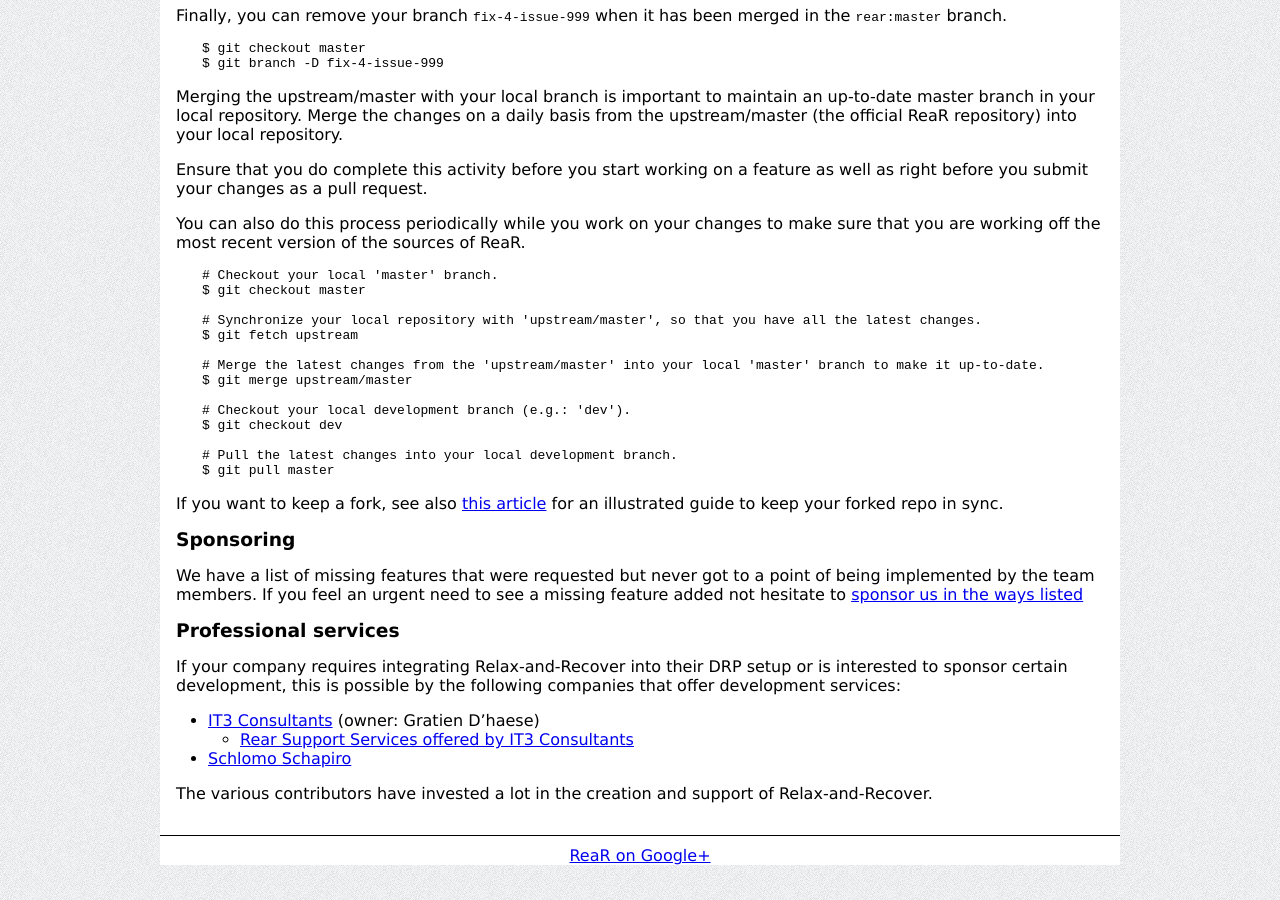
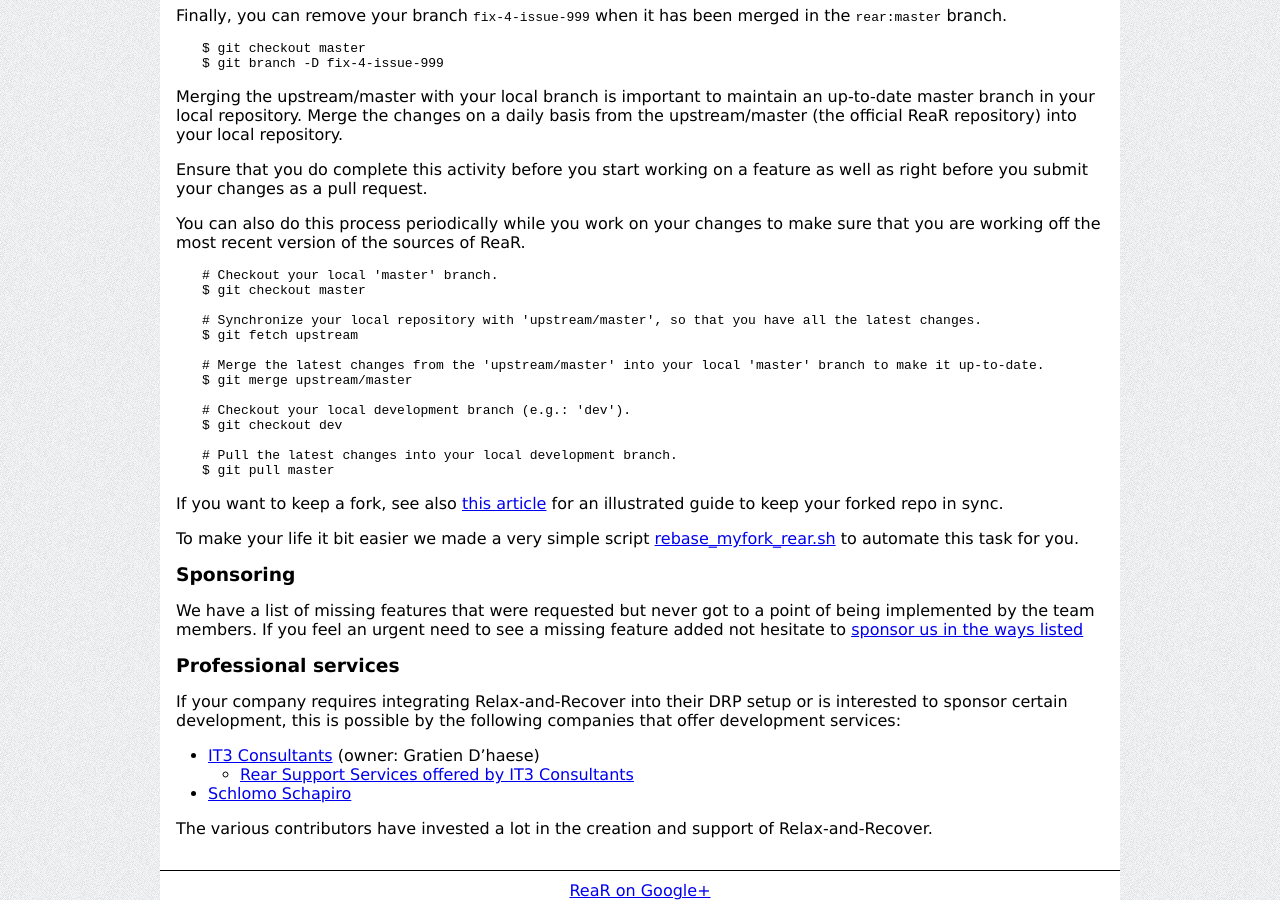
Before and after one commit to rear/rear.github.com, a Jekyll site: the page built from development/index.md, in a window 1280 px wide and 900 px high, scrolled down 1372 px. Built offline with Jekyll 4.4.1, drawn with Linux system fonts in a browser that asks for light colours; comment, search, counter and statistics services are not loaded; before the commit the page ends 2237 px from its top, so only the background shows below that.

Commit message:
added link to script rebase_myfork_rear.sh

```diff
--- a/development/index.md
+++ b/development/index.md
@@ -104,6 +104,8 @@
 
 If you want to keep a fork, see also [this article](https://2buntu.com/articles/1459/keeping-your-forked-repo-synced-with-the-upstream-source/) for an illustrated guide to keep your forked repo in sync.
 
+To make your life it bit easier we made a very simple script [rebase_myfork_rear.sh](https://github.com/gdha/mismas/blob/master/rebase_myfork_rear.sh) to automate this task for you.
+
 ### Sponsoring
 We have a list of missing features that were requested but never got to a point
 of being implemented by the team members. If you feel an urgent need to see a
```
